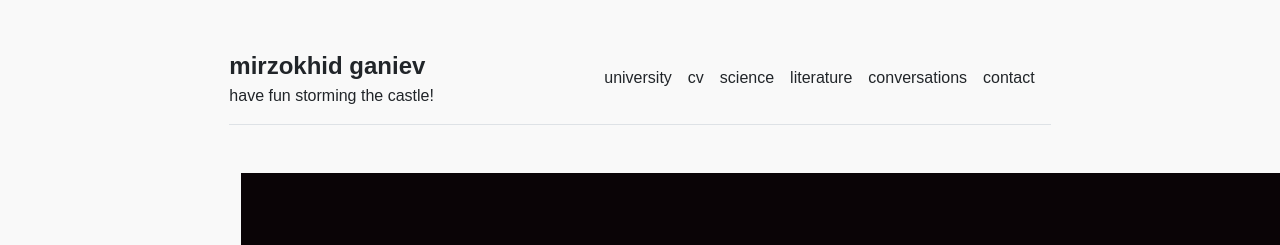
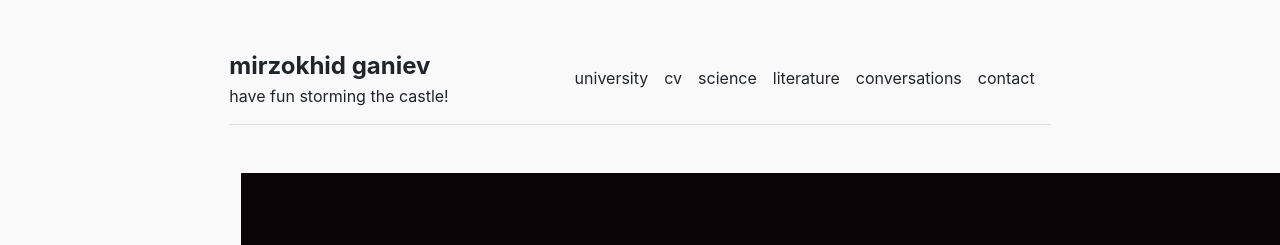
Before and after one commit to Mirzokhid/mirzokhid.github.io, a Jekyll site: the page built from literature/book/sarah_book.html, in a window 1280 px wide. Shown: the top 245 px of the page. Built offline with Jekyll 4.4.1, drawn with Linux system fonts in a browser that asks for light colours; some web fonts are replaced.

Commit message:
Update sarah_book.html

```diff
--- a/literature/book/sarah_book.html
+++ b/literature/book/sarah_book.html
@@ -11,7 +11,6 @@ layout: default
     <link href="https://fonts.googleapis.com/css2?family=Abril+Fatface&family=Montserrat:ital,wght@0,100..900;1,100..900&display=swap" rel="stylesheet">
     <style>
         body {
-            font-family: Arial, sans-serif;
             margin: 0;
             padding: 0;
             background-color: #f9f9f9;
@@ -63,10 +62,10 @@ layout: default
             <div class="text">
                 <h1 class="heading">The Sarah Book</h1>
                 <p class="for_text">I am tired of the cries of my thoughts, the empty screams of a soul that has long given up on the essence of nature. I am of but yet. I am yet but now. </p>
-                <p  class="for_text">Would you allow your worst moment, the worst era of your essence, to be a public identity? Unpack your elaborate destruction as a human to the world, and become the psychological equivalent to madness for a book. Would you allow yourself to become a human, by posing your humanity as un-human?</p>
-                <p  class="for_text">It is a question the novel The Sarah Book by Scott McClanahan uncovers. And by uncovering I mean relinquishing the choice for privacy and putting his divorce as an exposure behind the story. The novel follows Scott’s, yes the author himself, divorce from his now ex-wife Sarah. A very nuanced and emotionally drenching expose. The novel, even though it is hard to read from all the catastrophic secondhand sadness and embarrassment you feel for Scott, is a question of how much emotions mere words can make you feel. And I am not speaking of melancholy spits of prose, but a wave of anger, happiness, frustration, and a deep realisation of what it means to be at the bottom. </p>
-                <p  class="for_text">I would critique the novel’s inability to sustain a healthy progression of events, or as biblical creationists would put it - ‘an excuse to untie human existence from the planet we own’. It is the complete detachment of Scott's behaviour from rational, or even irrational, choice of actions that puts the novel in its place of emotional inability. The novel is unable to create stories that attach the reader’s views and desires to it - a usually expected and wanted outcome from any novel. It is a flaw that many point out, and it is a flaw I believe is unfaithfully judged. This saint of a flaw is what allows the book to eat itself out, unfortunately not sexually, and destroy the very existence of what Scott McClanahan was.</p>
-                <p  class="for_text">	Who are we to choose what our lives are meant to be, who am I to say what my life has allowed me to become? Am I the power of my life, or is my life the idea of my power? I do not want to have control over my life, I do not want to be one to say what my life is meant to be. I am gonna be creating a life that I will regret. </p>
+                <p class="for_text">Would you allow your worst moment, the worst era of your essence, to be a public identity? Unpack your elaborate destruction as a human to the world, and become the psychological equivalent to madness for a book. Would you allow yourself to become a human, by posing your humanity as un-human?</p>
+                <p class="for_text">It is a question the novel The Sarah Book by Scott McClanahan uncovers. And by uncovering I mean relinquishing the choice for privacy and putting his divorce as an exposure behind the story. The novel follows Scott’s, yes the author himself, divorce from his now ex-wife Sarah. A very nuanced and emotionally drenching expose. The novel, even though it is hard to read from all the catastrophic secondhand sadness and embarrassment you feel for Scott, is a question of how much emotions mere words can make you feel. And I am not speaking of melancholy spits of prose, but a wave of anger, happiness, frustration, and a deep realisation of what it means to be at the bottom. </p>
+                <p class="for_text">I would critique the novel’s inability to sustain a healthy progression of events, or as biblical creationists would put it - ‘an excuse to untie human existence from the planet we own’. It is the complete detachment of Scott's behaviour from rational, or even irrational, choice of actions that puts the novel in its place of emotional inability. The novel is unable to create stories that attach the reader’s views and desires to it - a usually expected and wanted outcome from any novel. It is a flaw that many point out, and it is a flaw I believe is unfaithfully judged. This saint of a flaw is what allows the book to eat itself out, unfortunately not sexually, and destroy the very existence of what Scott McClanahan was.</p>
+                <p class="for_text">	Who are we to choose what our lives are meant to be, who am I to say what my life has allowed me to become? Am I the power of my life, or is my life the idea of my power? I do not want to have control over my life, I do not want to be one to say what my life is meant to be. I am gonna be creating a life that I will regret. </p>
             </div>
         </div>
     </div>
```
